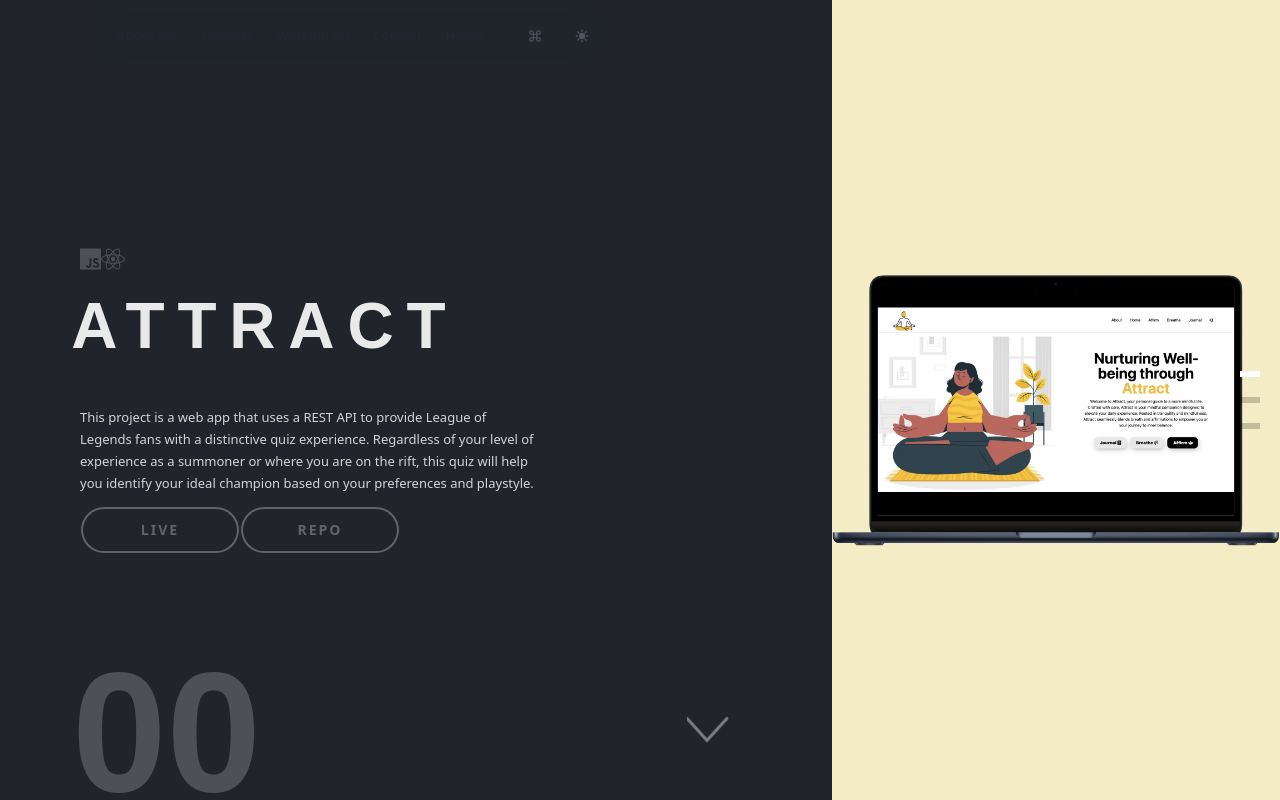
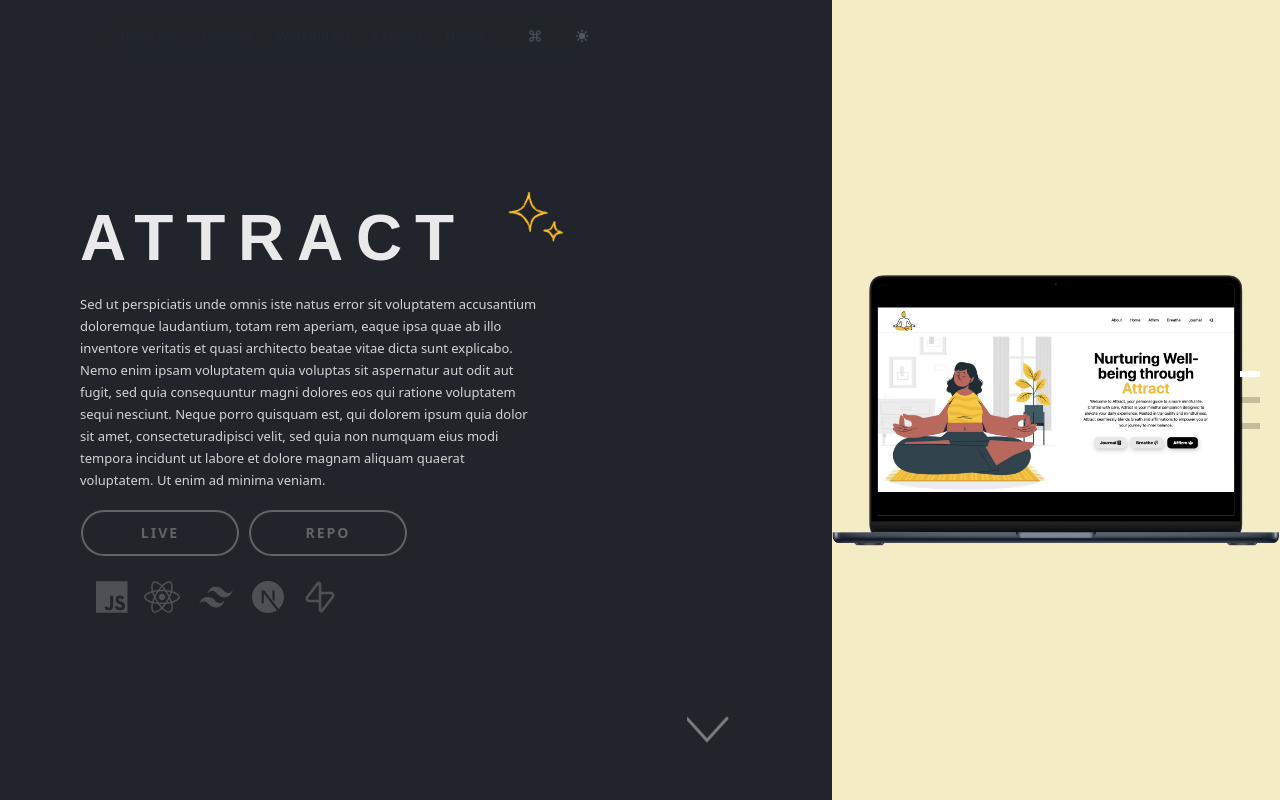
Before and after one commit to Selamkd/My-Portfolio, a Next.js app in the folder my-portfolio/: page /projects in a window 1280 px wide. Both pictures are taken after a click on the link "pikachu". Built offline with nearby package versions, Linux system fonts and the light colour scheme.

Commit message:
project page layout/ styling done

```diff
--- a/my-portfolio/components/Projects.jsx
+++ b/my-portfolio/components/Projects.jsx
@@ -5,6 +5,8 @@ import Link from 'next/link';
 import { FontAwesomeIcon } from '@fortawesome/react-fontawesome';
 import { faJs, faReact } from '@fortawesome/free-brands-svg-icons';
 import { motion } from 'framer-motion';
+import { SiNextdotjs } from 'react-icons/si';
+import { RiSupabaseLine } from 'react-icons/ri';
 import Icon from '../public/sparkle.png';
 
 const Projects = () => {
@@ -63,27 +65,55 @@ const Projects = () => {
         >
           <div className="flex__item flex__item--left">
             <div className="flex__content">
-              <p className="icons">
-                <FontAwesomeIcon icon={faJs} size="xl" />
-                <FontAwesomeIcon icon={faReact} size="xl" />
-              </p>
-              <div className="flex items-center justify-center">
-                <h1 className="text--big mr-20">Attract</h1>
+              <div className="flex items-center justify-start">
+                <h1 className="text--big ">Attract</h1>
+                <Image
+                  src={Icon}
+                  className="align-center ml-10 mb-10"
+                  alt="arrow"
+                  width={60}
+                  height={40}
+                />
               </div>
 
               <p className="text--normal">
-                This project is a web app that uses a REST API to provide League
-                of Legends fans with a distinctive quiz experience. Regardless
-                of your level of experience as a summoner or where you are on
-                the rift, this quiz will help you identify your ideal champion
-                based on your preferences and playstyle.
+                Sed ut perspiciatis unde omnis iste natus error sit voluptatem
+                accusantium doloremque laudantium, totam rem aperiam, eaque ipsa
+                quae ab illo inventore veritatis et quasi architecto beatae
+                vitae dicta sunt explicabo. Nemo enim ipsam voluptatem quia
+                voluptas sit aspernatur aut odit aut fugit, sed quia
+                consequuntur magni dolores eos
+                <span>
+                  {' '}
+                  qui ratione voluptatem sequi nesciunt. Neque porro quisquam
+                  est, qui dolorem ipsum quia dolor sit amet, consectetur
+                </span>
+                adipisci velit, sed quia non numquam eius modi tempora incidunt
+                ut labore et dolore magnam aliquam quaerat voluptatem. Ut enim
+                ad minima veniam.
               </p>
               <div className="mt-3 ">
-                <button className="btn">Live</button>
+                <button className="btn mr-2">Live</button>
                 <button className="btn ">Repo</button>
               </div>
+              <div className="flex items-center justify-start ml-4 mt-5">
+                <FontAwesomeIcon icon={faJs} className="text-4xl mr-4 " />
+                <FontAwesomeIcon icon={faReact} className="text-4xl mr-4 " />
+                <svg
+                  class="w-10 h-10 text-4xl mr-4"
+                  aria-hidden="true"
+                  xmlns="http://www.w3.org/2000/svg"
+                  fill="currentColor"
+                  viewBox="0 0 24 24"
+                  id="tailwind-icon"
+                >
+                  <path d="M11.8 5.7A4.8 4.8 0 0 0 7 10a3.4 3.4 0 0 1 2.7-1.7c1.7 0 3 2 3.8 2.6a5.7 5.7 0 0 0 5.4 1c2-.7 2.9-3 3.1-4-1 1.4-2.4 2.2-4.3 1.2-1.2-.6-2.1-3.4-6-3.3Zm-5 6.3A4.8 4.8 0 0 0 2 16.2a3.4 3.4 0 0 1 2.7-1.7c1.7 0 3 2 3.8 2.6a5.7 5.7 0 0 0 5.4.9c2-.7 3-2.9 3.1-4-1 1.4-2.4 2.3-4.2 1.3-1.3-.7-2.2-3.4-6-3.3Z" />
+                </svg>
+                <SiNextdotjs className="text-4xl mr-5 h-8 w-8" />
+                <RiSupabaseLine className="text-4xl mr-5 h-8 w-8" />
+              </div>
             </div>
-            <p className="text__background">00</p>
+            {/* <p className="text__background">00</p> */}
             <motion.div
               animate={{ scale: 1, opacity: 1 }}
               id="arrow-container"
@@ -112,21 +142,50 @@ const Projects = () => {
         >
           <div className="flex__item flex__item--left">
             <div className="flex__content">
-              {/* <p className="text--sub">PROJECTS</p> */}
-              <h1 className="text--big">ChampSelect</h1>
+              <div className="flex items-center justify-start">
+                <h1 className="text--big ">Champselect</h1>
+                <Image
+                  src={Icon}
+                  className="align-center ml-10 mb-10"
+                  alt="arrow"
+                  width={60}
+                  height={40}
+                />
+              </div>
               <p className="text--normal">
-                This project is a web app that uses a REST API to provide League
-                of Legends fans with a distinctive quiz experience. Regardless
-                of your level of experience as a summoner or where you are on
-                the rift, this quiz will help you identify your ideal champion
-                based on your preferences and playstyle.
+                Sed ut perspiciatis unde omnis iste natus error sit voluptatem
+                accusantium doloremque laudantium, totam rem aperiam, eaque ipsa
+                quae ab illo inventore veritatis et quasi architecto beatae
+                vitae dicta sunt explicabo. Nemo enim ipsam voluptatem quia
+                voluptas sit aspernatur aut odit aut fugit, sed quia
+                consequuntur magni dolores eos qui ratione voluptatem sequi
+                nesciunt. Neque porro quisquam est, qui dolorem ipsum quia dolor
+                sit amet, consectetur, adipisci velit, sed quia non numquam eius
+                modi tempora incidunt ut labore et dolore magnam aliquam quaerat
+                voluptatem. Ut enim ad minima veniam.
               </p>
               <div className="mt-3 ">
-                <button className="btn">Live</button>
+                <button className="btn mr-2">Live</button>
                 <button className="btn ">Repo</button>
               </div>
+              <div className="flex items-center justify-start ml-4 mt-5">
+                <FontAwesomeIcon icon={faJs} className="text-4xl mr-4 " />
+                <FontAwesomeIcon icon={faReact} className="text-4xl mr-4 " />
+                <svg
+                  class="w-10 h-10 text-4xl mr-4"
+                  aria-hidden="true"
+                  xmlns="http://www.w3.org/2000/svg"
+                  fill="currentColor"
+                  viewBox="0 0 24 24"
+                  id="tailwind-icon"
+                >
+                  <path d="M11.8 5.7A4.8 4.8 0 0 0 7 10a3.4 3.4 0 0 1 2.7-1.7c1.7 0 3 2 3.8 2.6a5.7 5.7 0 0 0 5.4 1c2-.7 2.9-3 3.1-4-1 1.4-2.4 2.2-4.3 1.2-1.2-.6-2.1-3.4-6-3.3Zm-5 6.3A4.8 4.8 0 0 0 2 16.2a3.4 3.4 0 0 1 2.7-1.7c1.7 0 3 2 3.8 2.6a5.7 5.7 0 0 0 5.4.9c2-.7 3-2.9 3.1-4-1 1.4-2.4 2.3-4.2 1.3-1.3-.7-2.2-3.4-6-3.3Z" />
+                </svg>
+                <SiNextdotjs className="text-4xl mr-5 h-8 w-8" />
+                <RiSupabaseLine className="text-4xl mr-5 h-8 w-8" />
+              </div>
             </div>
-            <p className="text__background">02</p>
+
             <motion.div
               animate={{ scale: 1, opacity: 1 }}
               id="arrow-container"
@@ -155,9 +214,17 @@ const Projects = () => {
         >
           <div className="flex__item flex__item--left">
             <div className="flex__content">
-              <p className="text--sub">Not sure</p>
-              <h1 className="text--big">Hackafun</h1>
-              <p className="text--normal">
+              <div className="flex items-center justify-start">
+                <h1 className="text--big ">Hackafun</h1>
+                <Image
+                  src={Icon}
+                  className="align-center ml-8 mb-10"
+                  alt="arrow"
+                  width={60}
+                  height={40}
+                />
+              </div>
+              <p className="text--normal ">
                 Sed ut perspiciatis unde omnis iste natus error sit voluptatem
                 accusantium doloremque laudantium, totam rem aperiam, eaque ipsa
                 quae ab illo inventore veritatis et quasi architecto beatae
@@ -170,11 +237,27 @@ const Projects = () => {
                 voluptatem. Ut enim ad minima veniam.
               </p>
               <div className="mt-3 ">
-                <button className="btn">Live</button>
+                <button className="btn mr-2">Live</button>
                 <button className="btn ">Repo</button>
               </div>
+              <div className="flex items-center justify-start ml-4 mt-5">
+                <FontAwesomeIcon icon={faJs} className="text-4xl mr-4 " />
+                <FontAwesomeIcon icon={faReact} className="text-4xl mr-4 " />
+                <svg
+                  class="w-10 h-10 text-4xl mr-4"
+                  aria-hidden="true"
+                  xmlns="http://www.w3.org/2000/svg"
+                  fill="currentColor"
+                  viewBox="0 0 24 24"
+                  id="tailwind-icon"
+                >
+                  <path d="M11.8 5.7A4.8 4.8 0 0 0 7 10a3.4 3.4 0 0 1 2.7-1.7c1.7 0 3 2 3.8 2.6a5.7 5.7 0 0 0 5.4 1c2-.7 2.9-3 3.1-4-1 1.4-2.4 2.2-4.3 1.2-1.2-.6-2.1-3.4-6-3.3Zm-5 6.3A4.8 4.8 0 0 0 2 16.2a3.4 3.4 0 0 1 2.7-1.7c1.7 0 3 2 3.8 2.6a5.7 5.7 0 0 0 5.4.9c2-.7 3-2.9 3.1-4-1 1.4-2.4 2.3-4.2 1.3-1.3-.7-2.2-3.4-6-3.3Z" />
+                </svg>
+                <SiNextdotjs className="text-4xl mr-5 h-8 w-8" />
+                <RiSupabaseLine className="text-4xl mr-5 h-8 w-8" />
+              </div>
             </div>
-            <p className="text__background">03</p>
+
             <motion.div
               animate={{ scale: 1, opacity: 1 }}
               id="arrow-container"
--- a/my-portfolio/package.json
+++ b/my-portfolio/package.json
@@ -19,7 +19,8 @@
     "framer-motion": "^11.0.5",
     "next": "14.1.0",
     "react": "^18",
-    "react-dom": "^18"
+    "react-dom": "^18",
+    "react-icons": "^5.0.1"
   },
   "devDependencies": {
     "autoprefixer": "^10.0.1",
--- a/my-portfolio/styles/globals.css
+++ b/my-portfolio/styles/globals.css
@@ -71,6 +71,7 @@ h3 {
   animation: bounce 1600ms infinite cubic-bezier(0.445, 0.05, 0.55, 0.95);
   cursor: pointer;
 }
+
 @keyframes bounce {
   50% {
     transform: translateY(-15px);
@@ -195,16 +196,21 @@ h3 {
   font-size: 4em;
   font-weight: 700;
   line-height: 110px;
-  margin-left: -8px;
 }
 
 .text--normal {
   font-size: 13px;
   color: rgba(255, 255, 255, 0.8);
   line-height: 22px;
-  margin-top: 25px;
+  margin-top: 0;
+  margin-bottom: 1.1rem;
 }
-
+.text-4xl {
+  color: rgba(255, 255, 255, 0.2);
+}
+#tailwind-icon {
+  font-size: 7rem;
+}
 .text__background {
   font-family: 'Poppins', sans-serif;
   position: absolute;
@@ -392,7 +398,11 @@ h3 {
 }
 .btn:hover {
   color: #fff;
-  background-color: #616467;
+  border: 1px solid #e5ccfd;
+}
+span {
+  text-decoration-skip-ink: none;
+  height: 1.5em;
 }
 #arrow-container {
   position: absolute;
```
Also changed, not shown: 1 other file (tests, documents, lock files or other folders).
